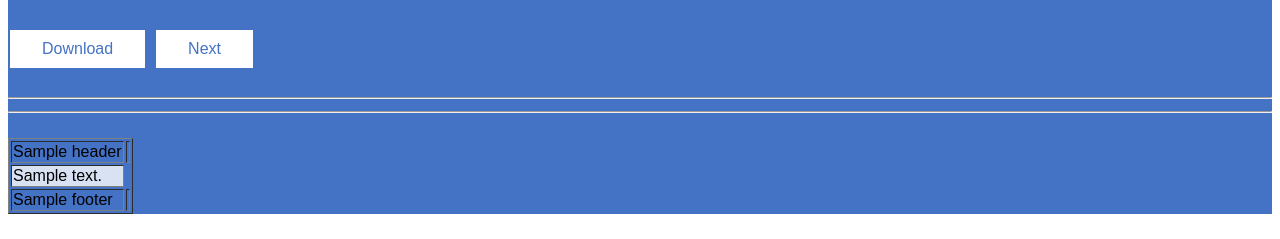
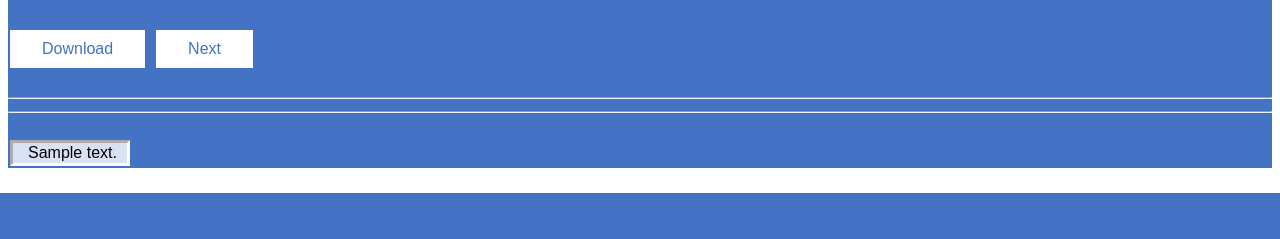
Before and after one commit to osheen1008/e-explore, a Django app: template excelman/ExcelProcess/templates/ExcelProcess/home.html in a window 1280 px wide. Shown: the part 632-871 px from the top of the page. After the commit the page ends 825 px from the top, so only its background shows below. Run offline with Django 3.2, Linux system fonts and the light colour scheme; a user stored in the database is signed in; data comes from the database, SQL or seed files in the repository; both versions use the stored data as it was after the commit; the template is opened without the code that fills it: values that come from a table or form of the project are taken from there, most other values are stand-ins (such as "Sample title", 1, 10 or a date in 2020).

Commit message:
extra bugs resolved

```diff
--- a/excelman/ExcelProcess/templates/ExcelProcess/home.html
+++ b/excelman/ExcelProcess/templates/ExcelProcess/home.html
@@ -157,44 +157,32 @@ User: {{ user.get_username }}<br/>
 {% if body %}
 <p><input class="button button_home" type="submit", name="download", value="Download"/>
 <input class="button button_home" type="submit", name="Next", value="Next"/>
-<input class="button button_home" type="hidden", name="body", value="{{ body }}"/></p>
+<input class="button button_home" type="hidden", name="body", value="{{ body }}"/>
+</p>
 <hr/><hr/>
+{% endif %}
 <p>
-{% endif %}
-<table border=1>
-<thead>
-<tr>
-{% for h in header %}
-<td border=1>{{ h }}<td>
-{% endfor %}
-</tr>
-</thead>
-
+<div style="overflow-x:auto;">
+<table >
 <tbody>
 {% for r in body %}
 {% if r is body.0 %}
-<tr >
+<tr>
 {% for c in r %}
-<td class=headings border=1>{{ c }} </td>
+<td  border=1 class=headings >{{ c }} </td>
+{% endfor %}
+</tr>
+{% else %}
+<tr class=tr>
+{% for c in r %}
+<td class=content>{{ c }} </td>
 {% endfor %}
 </tr>
 {% endif %}
-<tr border=1>
-{% for c in r %}
-<td class=content border=1>{{ c }} </td>
-{% endfor %}
-</tr>
 {% endfor %}
 </tbody>
-
-<tfoot>
-<tr>
-{% for f in footer %}
-<td> {{ f }} <td>
-{% endfor %}
-</tr>
-</tfoot>
 </table>
+</div>
 </p>
 {% else %}
 <div style="text-align:center; padding-top:10%; padding-bottom:30%"><h2> You are not logged in.<br/><br/>
--- a/excelman/ExcelProcess/templates/registration/login.html
+++ b/excelman/ExcelProcess/templates/registration/login.html
@@ -18,7 +18,7 @@
 <form method="post" action="{% url 'login' %}">
 {% csrf_token %}
 {% load static %}
-<img style="padding-left:72%; width:400px; height:80px" src="{% static 'ex-pro.png' %}"/>
+<img style="padding-left:35%; width:400px; height:80px" src="{% static 'COG-Logo-White.svg' %}"/>
 <div class=login>
 <center><h2>Login<h2>
 <div style="padding:20px">
--- a/excelman/ExcelProcess/templates/registration/password_reset_form.html
+++ b/excelman/ExcelProcess/templates/registration/password_reset_form.html
@@ -1,5 +1,5 @@
 <form action="" method="post">{% csrf_token %}
     {% if form.email.errors %} {{ form.email.errors }} {% endif %}
-        <p>{{ form.email }}</p>
+        <p>Enter your registered email address: {{ form.email }}</p>
     <input type="submit" class="btn btn-default btn-lg" value="Reset password" />
 </form>
--- a/excelman/static/style.css
+++ b/excelman/static/style.css
@@ -41,9 +41,16 @@ select{
 }
 .content{
 	background-color:rgb(217,226,243);
+	border-style: inset;
+	border-color: white;
+	padding: 1px 10px 1px 15px ;
 }
 .headings{
 	background: rgb(68, 114, 196);
 	color: white;
-	border-color: white;
+	border-collapse:separate;
+	border-color: grey;
+	padding: 1px 10px 1px 10px ;
+	border-style: outset;
 }
+.tr:nth-child(even){background-color: #f2f2f2}
```
Also changed, not shown: excelman/db.sqlite3.
